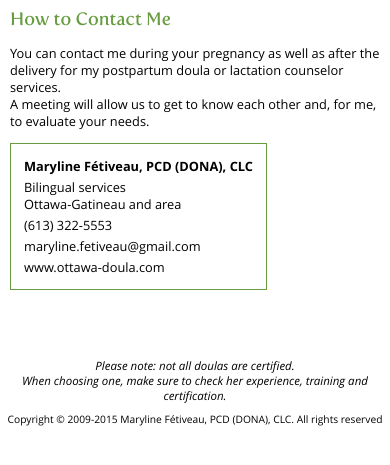
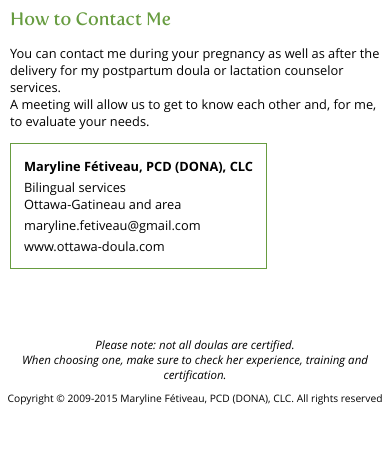
Before and after one commit to ottawa-doula/ottawa-doula.github.io, a plain HTML site: page en/contact/index.html in a window 390 px wide. Shown: the part 189-654 px from the top of the page. Drawn offline with Linux system fonts and the light colour scheme.

Commit message:
removed phone number

```diff
--- a/en/contact/index.html
+++ b/en/contact/index.html
@@ -50,9 +50,6 @@
         <td>Bilingual services<br />Ottawa-Gatineau and area</td>
     </tr>
     <tr>
-        <td>(613) 322-5553</td>
-    </tr>
-    <tr>
         <td>
 <script type="text/javascript">
 <!--
```
Also changed, not shown: fr/contact/index.html (+0 -3 lines).
